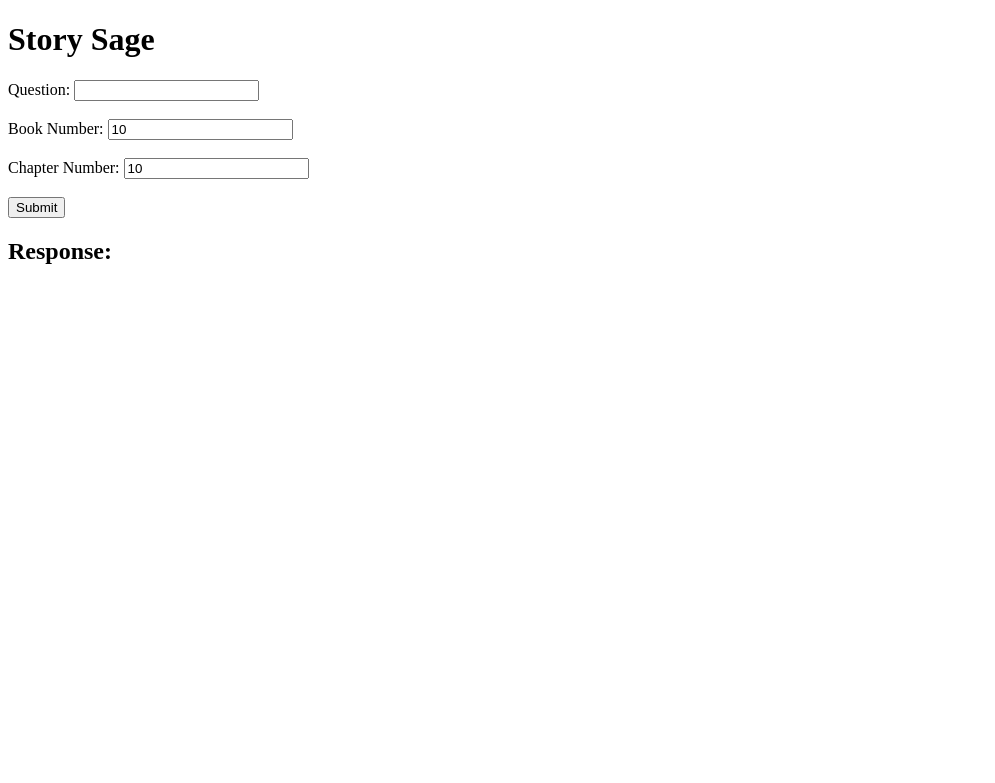
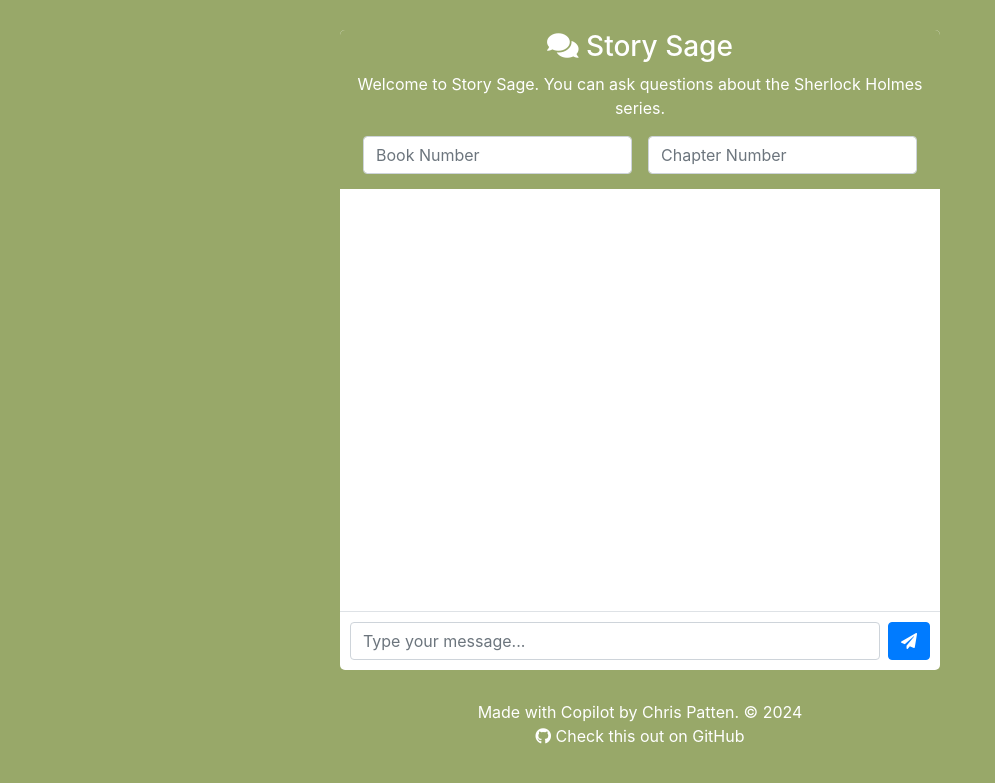
Before and after one commit to ChrisPatten/story_sage, a Flask app: page / in a window 1280 px wide. Shown: the top 783 px of the page, without its empty margins (0-995 px from the left). Run offline with Flask 3, Linux system fonts and the light colour scheme; parts of the project's set-up code (start-up, migrations or seed data) failed here and were passed over; some libraries are stand-ins or nearby versions.

Commit message:
omfg copilot edit built me a servicable ui

```diff
--- a/templates/index.html
+++ b/templates/index.html
@@ -2,30 +2,133 @@
 <html lang="en">
 <head>
     <meta charset="UTF-8">
-    <meta name="viewport" content="width=device-width, initial-scale=1.0">
+    <meta name="viewport" content="width=device-width, initial-scale=1.0, viewport-fit=cover">
     <title>Story Sage</title>
+    <!-- Add Bootstrap CSS and Font Awesome -->
+    <link rel="stylesheet" href="https://stackpath.bootstrapcdn.com/bootstrap/4.5.2/css/bootstrap.min.css">
+    <link rel="stylesheet" href="https://cdnjs.cloudflare.com/ajax/libs/font-awesome/5.15.1/css/all.min.css">
+    <!-- Custom styles -->
+    <style>
+        body {
+            background-color: #98a869;
+            margin: 0;
+            padding: 0;
+        }
+        footer {
+            color: #fff;
+        }
+        .chat-container {
+            max-width: 600px;
+            margin: 30px auto;
+            display: flex;
+            flex-direction: column;
+            height: 80vh;
+            background-color: #ffffff;
+            border-radius: 5px;
+        }
+        .chat-header {
+            background-color: #98a869;
+            color: #fff;
+            padding: 15px;
+            border-radius: 5px 5px 0 0;
+            text-align: center;
+            /* Extend header color to the top of the screen in Safari for iOS */
+            padding-top: env(safe-area-inset-top);
+        }
+        .chat-body {
+            flex: 1;
+            padding: 15px;
+            overflow-y: auto;
+        }
+        .chat-footer {
+            padding: 10px;
+            border-top: 1px solid #dee2e6;
+        }
+        .chat-message {
+            margin-bottom: 15px;
+        }
+        .chat-message.user .message-text {
+            background-color: #98a869;
+            color: #fff;
+            text-align: right;
+            border-radius: 15px 15px 0 15px;
+            align-self: flex-end;
+        }
+        .chat-message.bot .message-text {
+            background-color: #e9ecef;
+            border-radius: 15px 15px 15px 0;
+            align-self: flex-start;
+        }
+        .message-text {
+            display: inline-block;
+            padding: 10px 15px;
+            max-width: 75%;
+        }
+    </style>
 </head>
 <body>
-    <h1>Story Sage</h1>
-    <form id="storyForm">
-        <label for="question">Question:</label>
-        <input type="text" id="question" name="question" required><br><br>
-        <label for="book_number">Book Number:</label>
-        <input type="number" id="book_number" name="book_number" value="10" required><br><br>
-        <label for="chapter_number">Chapter Number:</label>
-        <input type="number" id="chapter_number" name="chapter_number" value = "10" required><br><br>
-        <button type="submit">Submit</button>
-    </form>
-    <h2>Response:</h2>
-    <pre id="response"></pre>
-
+    <div class="chat-container">
+        <div class="chat-header">
+            <h3><i class="fas fa-comments"></i> Story Sage</h3>
+            <p>Welcome to Story Sage. You can ask questions about the Sherlock Holmes series.</p>
+            <!-- Add input fields for book number and chapter number -->
+            <div class="d-flex justify-content-center">
+                <input type="number" id="book_number" inputmode="decimal" pattern="[0-9]*" name="book_number" class="form-control mx-2" placeholder="Book Number" min="1">
+                <input type="number" id="chapter_number" inputmode="decimal" pattern="[0-9]*" name="chapter_number" class="form-control mx-2" placeholder="Chapter Number" min="0">
+            </div>
+        </div>
+        <div class="chat-body" id="chatBody">
+            <!-- Chat messages will appear here -->
+        </div>
+        <div class="chat-footer">
+            <form id="storyForm" class="d-flex">
+                <input type="text" id="question" name="question" class="form-control" placeholder="Type your message..." required>
+                <button type="submit" class="btn btn-primary ml-2"><i class="fas fa-paper-plane"></i></button>
+            </form>
+        </div>
+    </div>
+    <footer class="text-center mt-4">
+        Made with Copilot by Chris Patten. &copy; 2024
+        <br>
+        <a href="https://github.com/ChrisPatten/story_sage" target="_blank" class="text-white">
+            <i class="fab fa-github"></i> Check this out on GitHub
+        </a>
+    </footer>
+    <!-- Include Bootstrap JS and dependencies -->
+    <script src="https://code.jquery.com/jquery-3.5.1.slim.min.js"></script>
+    <script src="https://stackpath.bootstrapcdn.com/bootstrap/4.5.2/js/bootstrap.min.js"></script>
     <script src="https://cdn.jsdelivr.net/npm/showdown@1.9.1/dist/showdown.min.js"></script>
     <script>
+        // Update the script to display messages in the chat interface
         document.getElementById('storyForm').addEventListener('submit', async function(event) {
             event.preventDefault();
-            const question = document.getElementById('question').value;
-            const book_number = document.getElementById('book_number').value;
-            const chapter_number = document.getElementById('chapter_number').value;
+            const questionInput = document.getElementById('question');
+            const question = questionInput.value;
+            let book_number = parseInt(document.getElementById('book_number').value, 10);
+            if (isNaN(book_number)) {
+                book_number = 10;
+            }
+            let chapter_number = parseInt(document.getElementById('chapter_number').value, 10);
+            if (isNaN(chapter_number)) {
+                chapter_number = 0;
+            }
+
+            // Append user's message
+            const chatBody = document.getElementById('chatBody');
+            const userMessage = document.createElement('div');
+            userMessage.classList.add('chat-message', 'user');
+            userMessage.innerHTML = `<div class="message-text">${question}</div>`;
+            chatBody.appendChild(userMessage);
+            chatBody.scrollTop = chatBody.scrollHeight;
+
+            questionInput.value = '';
+
+            // Show processing indicator
+            const processingMessage = document.createElement('div');
+            processingMessage.classList.add('chat-message', 'bot');
+            processingMessage.innerHTML = `<div class="message-text">Processing your question...</div>`;
+            chatBody.appendChild(processingMessage);
+            chatBody.scrollTop = chatBody.scrollHeight;
 
             const response = await fetch('/invoke', {
                 method: 'POST',
@@ -34,17 +137,25 @@
                 },
                 body: JSON.stringify({
                     question,
-                    book_number: parseInt(book_number, 10),
-                    chapter_number: parseInt(chapter_number, 10),
+                    book_number,
+                    chapter_number,
                     series_id: 0
                 })
             });
 
             const result = await response.json();
-            console.log(result);
+
+            // Remove processing indicator
+            chatBody.removeChild(processingMessage);
+
+            // Append bot's response
+            const botMessage = document.createElement('div');
+            botMessage.classList.add('chat-message', 'bot');
             const converter = new showdown.Converter();
             const html = converter.makeHtml(result);
-            document.getElementById('response').innerHTML = html;
+            botMessage.innerHTML = `<div class="message-text">${html}</div>`;
+            chatBody.appendChild(botMessage);
+            chatBody.scrollTop = chatBody.scrollHeight;
         });
     </script>
 </body>
```
